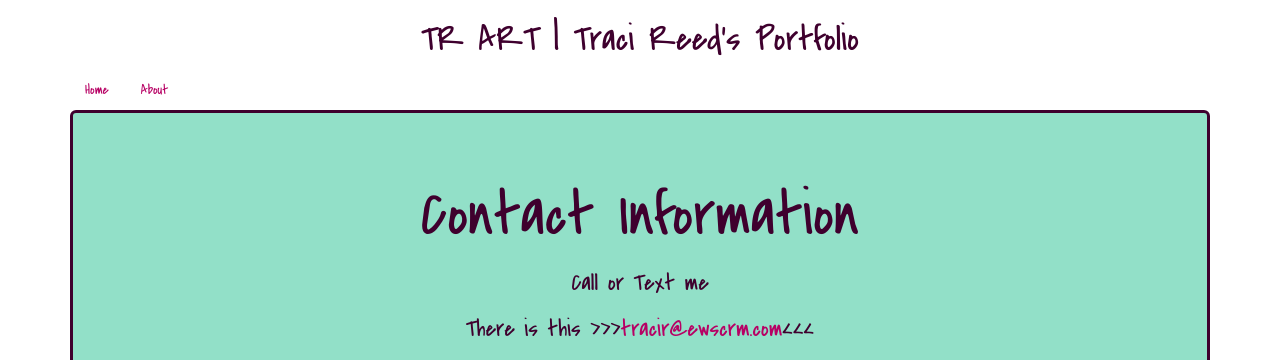
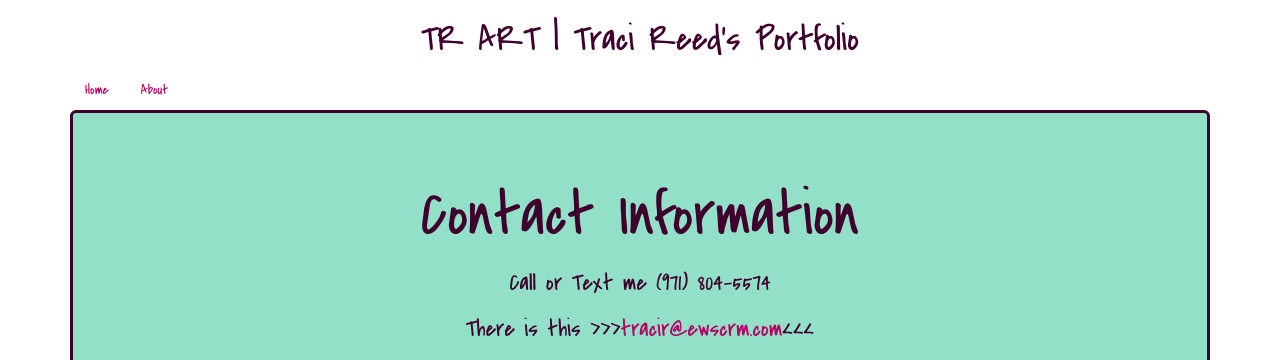
Before and after one commit to tracireed23/finalportfolio, a plain HTML site: page contact.html in a window 1280 px wide. Shown: the top 360 px of the page. Drawn offline with nearby package versions, Linux system fonts and the light colour scheme.

Commit message:
added number

```diff
--- a/contact.html
+++ b/contact.html
@@ -20,7 +20,7 @@
         </ul>
       <div class="jumbotron">
         <h1>Contact Information</h1>
-        <h3>Call or Text me
+        <h3>Call or Text me (971) 804-5574 </h3>
         <h3>There is this >>><a href="mailto:tracir@ewscrm.com">tracir@ewscrm.com</a><<<</h3>
         <h3>OR</h3>
         <h3>You can stalk my <a href="http://www.facebook.com/treed89">Facebook  <img src="img/social-31-facebook.png"></a></h3>
```
